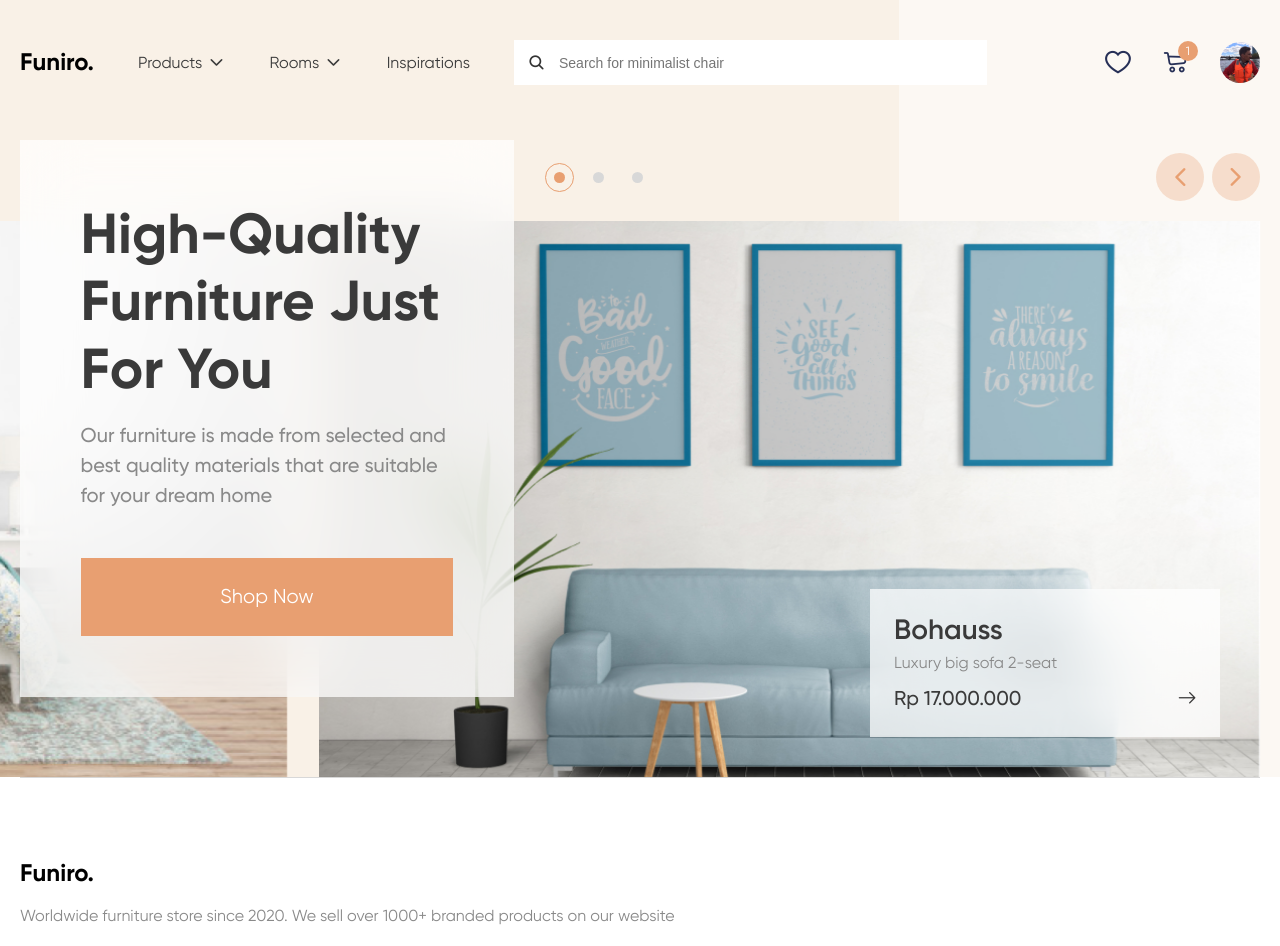
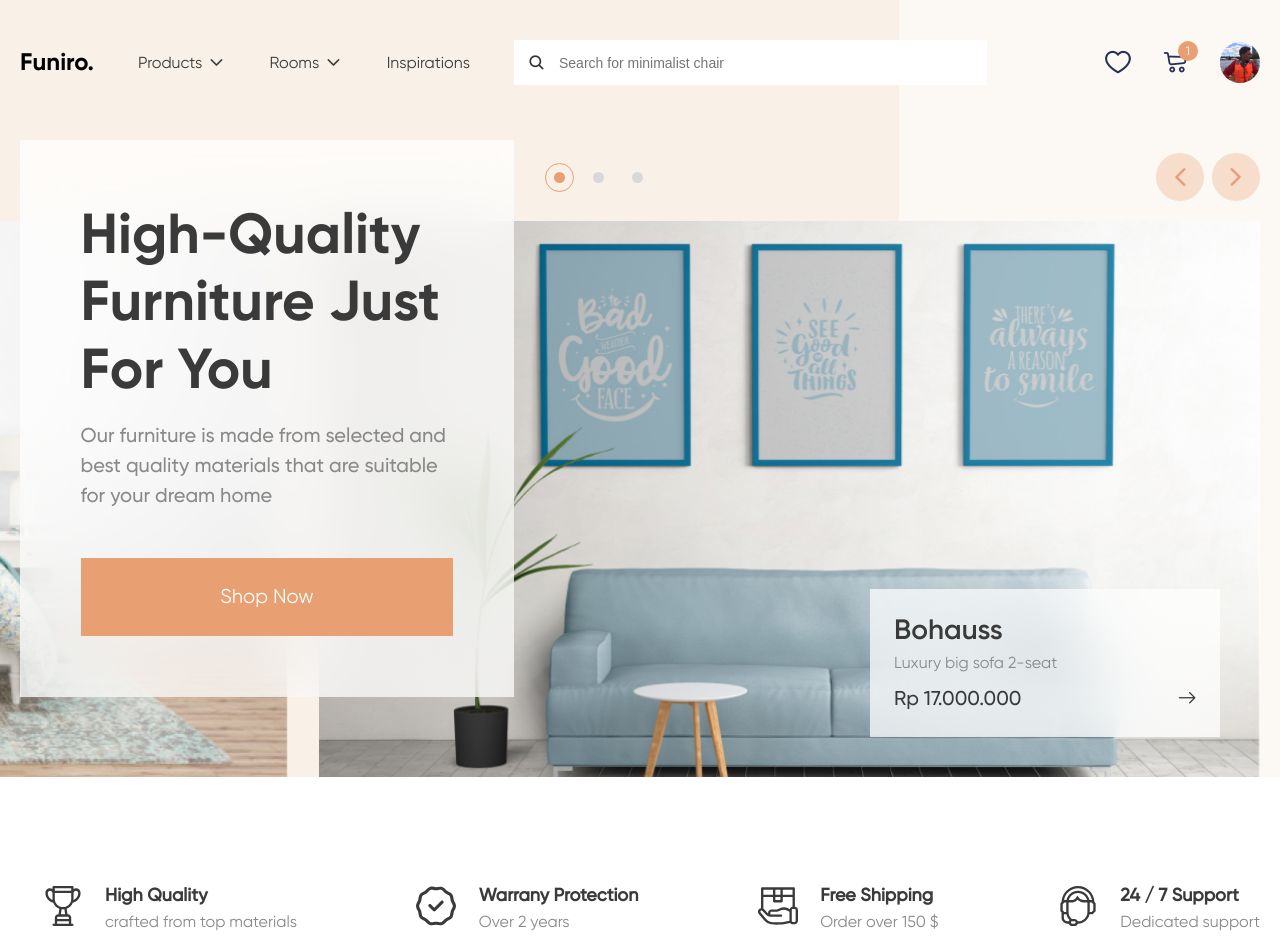
Before and after one commit to Vanzhin/funiro, a Vue app: page / in a window 1280 px wide. Shown: the top 946 px of the page. Built offline with nearby package versions, Linux system fonts and the light colour scheme.

Commit message:
advantages done

```diff
--- a/static/App.vue
+++ b/static/App.vue
@@ -4,6 +4,7 @@
      <v-header></v-header>
      <main class="page">
             <v-main-slider></v-main-slider>
+            <v-advantages></v-advantages>
         </main>
      <v-footer></v-footer>
      </div>
@@ -17,6 +18,8 @@ import VMainSlider from './components/VMainSlider.vue'
 
 import VHeader from './components/VHeader.vue'
 import VFooter from './components/VFooter.vue'
+import VAdvantages from './components/VAdvantages.vue'
+
 
 
 export default {
@@ -26,6 +29,7 @@ export default {
         VHeader,
         VFooter,
         VMainSlider,
+        VAdvantages,
 	},
 	data(){
 
--- /dev/null
+++ b/static/components/Vadvantages.vue
@@ -0,0 +1,34 @@
+<template>
+	<section class="page__advantages advantages">
+		<div class="advantages__container _container">
+			<div class="advantages__item">
+				<div class="advantages__icon">
+					<img src="static/img/advantages/01.svg" alt="advantages">
+				</div>
+				<h4 class="advantages__title">High Quality</h4>
+				<div class="advantages__text">crafted from top materials</div>
+			</div>
+			<div class="advantages__item">
+				<div class="advantages__icon">
+					<img src="static/img/advantages/02.svg" alt="advantages">
+				</div>
+				<h4 class="advantages__title">Warrany Protection</h4>
+				<div class="advantages__text">Over 2 years</div>
+			</div>
+			<div class="advantages__item">
+				<div class="advantages__icon">
+					<img src="static/img/advantages/03.svg" alt="advantages">
+				</div>
+				<h4 class="advantages__title">Free Shipping</h4>
+				<div class="advantages__text">Order over 150 $</div>
+			</div>
+			<div class="advantages__item">
+				<div class="advantages__icon">
+					<img src="static/img/advantages/04.svg" alt="advantages">
+				</div>
+				<h4 class="advantages__title">24 / 7 Support</h4>
+				<div class="advantages__text">Dedicated support</div>
+			</div>
+		</div>
+	</section>
+</template>
--- a/static/css/style.css
+++ b/static/css/style.css
@@ -215,11 +215,11 @@ a {
   min-height: 60px;
 }
 @media (any-hover: hover) {
-  .header._scroll .header__wrap {
+  .header._scroll .header__wrap:hover {
     background-color: rgba(255, 255, 255, 0.9);
   }
 }
-@media (max-width: 767.98px) {
+@media (ma-width: 767.98px) {
   .header._scroll .header__wrap {
     min-height: 70px;
   }
@@ -790,11 +790,11 @@ a {
 .page__main-slider {
   background: #FCF8F3;
 }
-.main-slider__container {
+.page__main-slider .main-slider__container {
   position: relative;
 }
 @media (min-width: 991.98px) {
-  .main-slider__container::before {
+  .page__main-slider .main-slider__container::before {
     content: "";
     background: #f9f1e7;
     position: absolute;
@@ -804,47 +804,47 @@ a {
     height: 100%;
   }
 }
-.main-slider__body {
+.page__main-slider .main-slider__body {
   padding: 140px 0 0 0;
   position: relative;
   z-index: 2;
 }
 @media (max-width: 991.98px) {
-  .main-slider__body {
+  .page__main-slider .main-slider__body {
     padding: 80px 0 0 0;
   }
 }
 @media (max-width: 767.98px) {
-  .main-slider__body {
+  .page__main-slider .main-slider__body {
     padding: 70px 0 0 0;
   }
 }
 @media (min-width: 991.98px) {
-  .main-slider__body {
+  .page__main-slider .main-slider__body {
     display: flex;
   }
 }
-.main-slider__content {
+.page__main-slider .main-slider__content {
   align-self: flex-start;
   flex: 0 0 calc(494/(1270 - 2 * 15) * 100%);
   margin-bottom: calc(15px + (80 - 15) * ((100vw - 320 * 1px) / (1270 - 320)));
 }
 @media (max-width: 991.98px) {
-  .main-slider__content {
+  .page__main-slider .main-slider__content {
     margin: 0 -15px;
   }
 }
-.main-slider__slider {
+.page__main-slider .main-slider__slider {
   flex: 1 1 auto;
   min-width: 0;
   align-self: flex-end;
 }
 @media (min-width: 991.98px) {
-  .main-slider__slider {
+  .page__main-slider .main-slider__slider {
     padding: 0 0 0 32px;
   }
 }
-.content-main {
+.page__main-slider .content-main {
   position: relative;
   z-index: 5;
   padding-left: 15px;
@@ -855,35 +855,35 @@ a {
   background: rgba(255, 255, 255, 0.72);
 }
 @media (min-width: 991.98px) {
-  .content-main {
+  .page__main-slider .content-main {
     padding: calc(1px + (60 - 1) * ((100vw - 320 * 1px) / (1270 - 320)));
     background: rgba(255, 255, 255, 0.9);
   }
   @supports ((-webkit-backdrop-filter: blur(31px)) or (backdrop-filter: blur(31px))) {
-    .content-main {
+    .page__main-slider .content-main {
       background: rgba(255, 255, 255, 0.72);
       backdrop-filter: blur(31px);
     }
   }
 }
-.content-main__title {
+.page__main-slider .content-main__title {
   font-size: calc(24px + (56 - 24) * ((100vw - 320 * 1px) / (1270 - 320)));
   font-family: Gilroy-Bold;
   line-height: 120%;
 }
-.content-main__title:not(:last-child) {
+.page__main-slider .content-main__title:not(:last-child) {
   margin: 0 0 calc(16 / 56 * 1em) 0;
 }
-.content-main__text {
+.page__main-slider .content-main__text {
   font-size: calc(16px + (20 - 16) * ((100vw - 320 * 1px) / (1270 - 320)));
   font-family: Gilroy-Medium;
   color: #898989;
   line-height: 150%;
 }
-.content-main__text:not(:last-child) {
+.page__main-slider .content-main__text:not(:last-child) {
   margin: 0 0 calc(48 / 20 * 1em) 0;
 }
-.content-main__button {
+.page__main-slider .content-main__button {
   min-height: calc(45px + (78 - 45) * ((100vw - 320 * 1px) / (1270 - 320)));
   font-size: calc(16px + (20 - 16) * ((100vw - 320 * 1px) / (1270 - 320)));
   background-color: #E89F71;
@@ -891,55 +891,55 @@ a {
   width: 100%;
 }
 @media (any-hover: hover) {
-  .content-main__button:hover {
+  .page__main-slider .content-main__button:hover {
     background-color: #966749;
   }
 }
-.slider-main {
+.page__main-slider .slider-main {
   display: flex;
   flex-direction: column;
   align-items: flex-end;
 }
 @media (max-width: 991.98px) {
-  .slider-main {
+  .page__main-slider .slider-main {
     align-items: stretch;
     flex-direction: column-reverse;
   }
 }
-.slider-main__controls {
+.page__main-slider .slider-main__controls {
   align-self: stretch;
   margin: 0 0 20px 0;
 }
 @media (max-width: 991.98px) {
-  .slider-main__controls {
+  .page__main-slider .slider-main__controls {
     margin: 10px 0 10px 0;
   }
 }
-.slider-main__body {
+.page__main-slider .slider-main__body {
   overflow: visible;
 }
 @media (min-width: 991.98px) {
-  .slider-main__body {
+  .page__main-slider .slider-main__body {
     width: calc(290px + (934 - 290) * ((100vw - 320 * 1px) / (1270 - 320)));
   }
 }
 @media (max-width: 991.98px) {
-  .slider-main__body {
+  .page__main-slider .slider-main__body {
     margin: 0 -15px;
   }
 }
-.slider-main__image {
+.page__main-slider .slider-main__image {
   padding: 0 0 59.1% 0;
 }
 @media (max-width: 991.98px) {
-  .slider-main__image {
+  .page__main-slider .slider-main__image {
     padding: 0 0 0 0 ;
   }
-  .slider-main__image img {
+  .page__main-slider .slider-main__image img {
     position: relative;
   }
 }
-.slider-main__content {
+.page__main-slider .slider-main__content {
   color: inherit;
   min-width: 295px;
   max-height: 300px;
@@ -950,35 +950,35 @@ a {
   background: rgba(255, 255, 255, 0.9);
 }
 @media (min-width: 767.98px) {
-  .slider-main__content {
+  .page__main-slider .slider-main__content {
     position: absolute;
     min-width: 350px;
     bottom: calc(0px + (40 - 0) * ((100vw - 320 * 1px) / (1270 - 320)));
     right: calc(0px + (40 - 0) * ((100vw - 320 * 1px) / (1270 - 320)));
   }
   @supports ((-webkit-backdrop-filter: blur(31px)) or (backdrop-filter: blur(31px))) {
-    .slider-main__content {
+    .page__main-slider .slider-main__content {
       background: rgba(255, 255, 255, 0.72);
       backdrop-filter: blur(31px);
     }
   }
 }
-.slider-main__title {
+.page__main-slider .slider-main__title {
   font-size: calc(22px + (28 - 22) * ((100vw - 320 * 1px) / (1270 - 320)));
   font-family: Gilroy-SemiBold;
   line-height: 120%;
 }
-.slider-main__title:not(:last-child) {
+.page__main-slider .slider-main__title:not(:last-child) {
   margin: 0 0 calc(4 / 28 * 1em) 0;
 }
-.slider-main__text {
+.page__main-slider .slider-main__text {
   line-height: 150%;
   color: #898989;
 }
-.slider-main__text:not(:last-child) {
+.page__main-slider .slider-main__text:not(:last-child) {
   margin: 0 0 calc(8 / 16 * 1em) 0;
 }
-.slider-main__price {
+.page__main-slider .slider-main__price {
   display: flex;
   flex-direction: row-reverse;
   line-height: 150%;
@@ -987,29 +987,73 @@ a {
   justify-content: space-between;
   font-size: calc(16px + (20 - 16) * ((100vw - 320 * 1px) / (1270 - 320)));
 }
-.slider-main__price::before {
+.page__main-slider .slider-main__price::before {
   margin: 0 0 0 10px;
   font-size: 12px;
 }
-.controls-slider-main {
+.page__main-slider .controls-slider-main {
   display: flex;
   align-items: center;
 }
-.controls-slider-main__dots {
+.page__main-slider .controls-slider-main__dots {
   flex: 1 1 auto;
 }
 @media (min-width: 991.98px) {
-  .controls-slider-main__dots {
+  .page__main-slider .controls-slider-main__dots {
     padding: 0 20px 0 0;
   }
 }
 @media (max-width: 991.98px) {
-  .controls-slider-main__dots {
+  .page__main-slider .controls-slider-main__dots {
     justify-content: center;
   }
 }
 @media (max-width: 991.98px) {
-  .controls-slider-main__arrows {
+  .page__main-slider .controls-slider-main__arrows {
     display: none;
   }
 }
+.advantages {
+  padding-top: calc(30px + (88 - 30) * ((100vw - 320 * 1px) / (1270 - 320)));
+  padding-bottom: calc(30px + (88 - 30) * ((100vw - 320 * 1px) / (1270 - 320)));
+}
+.advantages__container {
+  display: flex;
+  justify-content: space-between;
+  flex-wrap: wrap;
+}
+.advantages__item {
+  display: inline-grid;
+  padding: 15px 0;
+  grid-template: auto auto / 85px 1fr;
+}
+@media (max-width: 991.98px) {
+  .advantages__item {
+    min-width: 280px;
+  }
+}
+@media (max-width: 767.98px) {
+  .advantages__item {
+    grid-template: auto auto / auto 1fr;
+  }
+}
+.advantages__icon {
+  text-align: center;
+  align-self: center;
+  grid-row: span 2;
+}
+@media (max-width: 991.98px) {
+  .advantages__icon {
+    padding: 0 15px 0 0;
+  }
+}
+.advantages__title {
+  font-family: Gilroy-Medium;
+  font-size: 18px;
+  line-height: 150%;
+  margin: 0 0 calc(2 / 18 * 1em) 0;
+}
+.advantages__text {
+  line-height: 150%;
+  color: #898989;
+}
--- a/static/css/style.less
+++ b/static/css/style.less
@@ -249,11 +249,14 @@ opacity: inherit;
 			background-color:rgba(255, 255, 255, 0.8);
 			min-height: 60px;
 			@media (any-hover: hover) {
-				background-color:rgba(255, 255, 255, 0.9);
+				&:hover{
+					background-color:rgba(255, 255, 255, 0.9);
+
+				}
 
 
 			}
-			@media (max-width: @md3 * 1px) {
+			@media (ma-width: @md3 * 1px) {
 				min-height: 70px;
 			}
 		}
@@ -1027,7 +1030,15 @@ flex: 1 1 auto;
 
 
 	}
+
+	// .page__advantages
+
+	&__advantages {
+
+	}
 }
+.page__main-slider{
+
 .main-slider {
 
 	// .main-slider__container
@@ -1307,3 +1318,66 @@ flex: 1 1 auto;
 }
 .swiper-slide {
 }
+
+
+}
+
+
+// advantages *******************************************************************************
+
+.advantages {
+	padding-top: calc(30px + (88 - 30) * ((100vw - @minWidth * 1px) / (@maxWidthContainer - @minWidth)));
+	padding-bottom: calc(30px + (88 - 30) * ((100vw - @minWidth * 1px) / (@maxWidthContainer - @minWidth)));
+
+	// .advantages__container
+
+	&__container {
+		display: flex;
+		justify-content: space-between;
+		flex-wrap: wrap;
+	}
+
+	// .advantages__item
+
+	&__item {
+		display: inline-grid;
+		padding: 15px 0;
+		grid-template:auto auto / 85px 1fr ;
+		@media (max-width: @md2 * 1px) {
+			min-width: 280px;
+		}
+		@media (max-width: @md3 * 1px) {
+			grid-template:auto auto / auto 1fr ;
+
+		}
+
+	}
+
+	// .advantages__icon
+
+	&__icon {
+		text-align: center;
+		align-self: center;
+		grid-row: span 2;
+		@media (max-width: @md2 * 1px) {
+			padding: 0 15px 0 0;
+		}
+
+	}
+
+	// .advantages__title
+
+	&__title {
+		font-family: @font-medium;
+		font-size: 18px;
+		line-height: 150%;
+		margin: 0 0 calc(2 / 18 * 1em) 0;
+	}
+
+	// .advantages__text
+
+	&__text {
+		line-height: 150%;
+		color: @grayColor;
+	}
+}
--- a/static/sideJs/da.js
+++ b/static/sideJs/da.js
@@ -159,7 +159,6 @@ DynamicAdapt.prototype.arraySort = function (arr) {
 
 window.onload = function () {
 	var mainNav = document.querySelector('.header');
-	console.log(window.screen.width);
 	window.onscroll = function () {
 		windowScroll();
 	};
```
Also changed, not shown: 2 other files (tests, documents, lock files or other folders).
